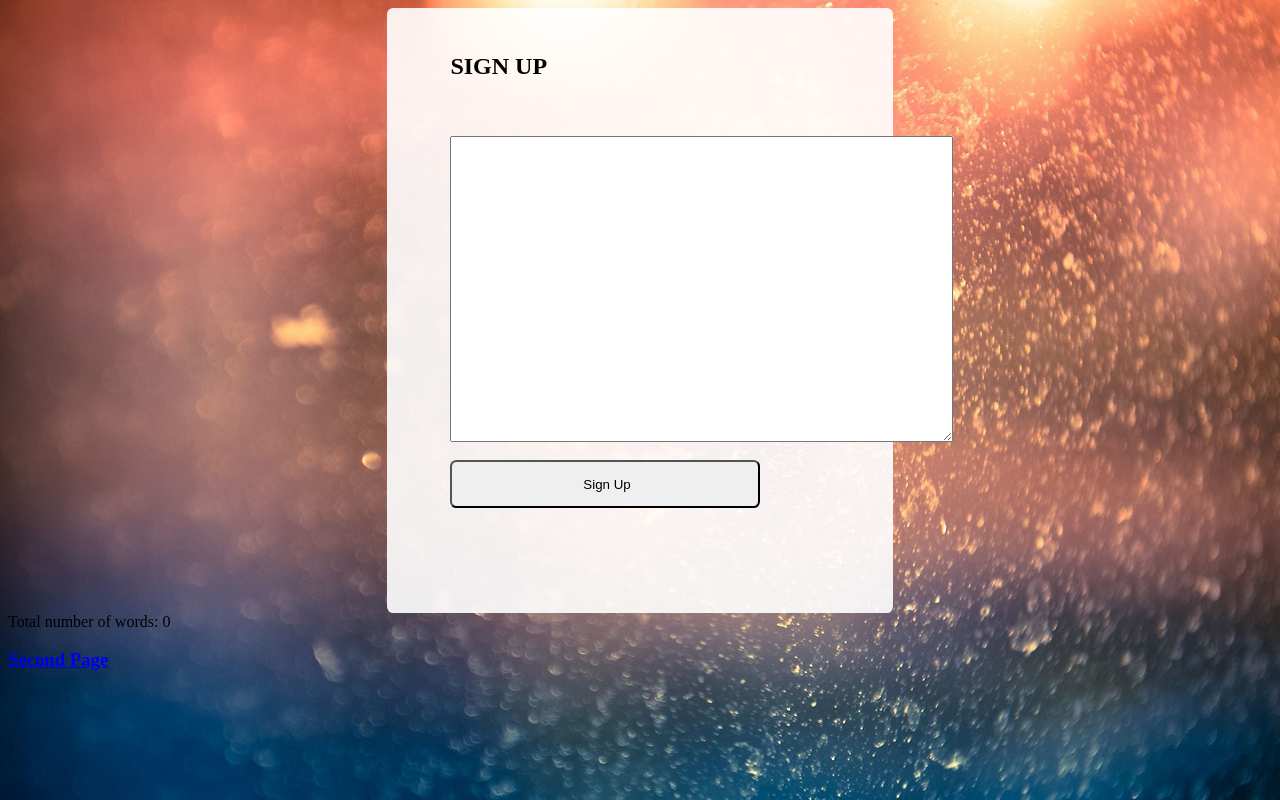
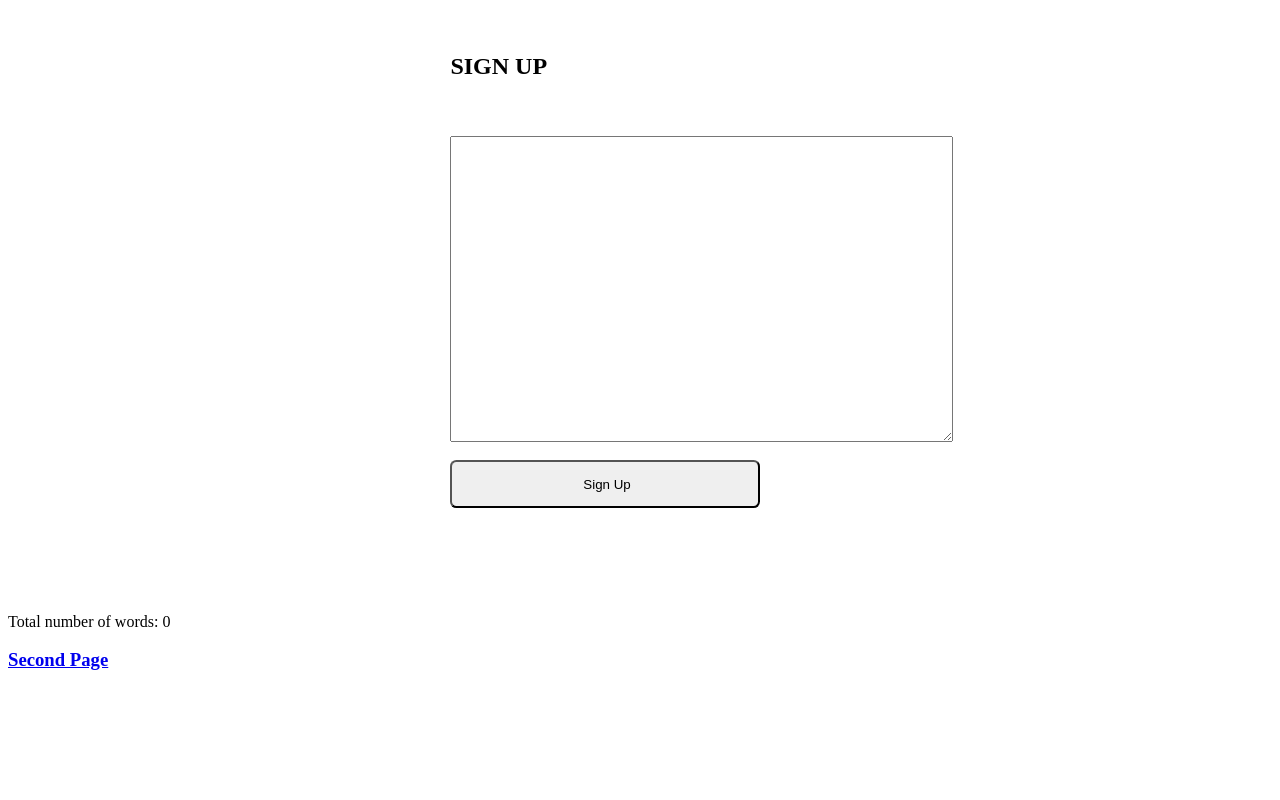
Before and after one commit to tobidada001/word-counter-pass-gen, a Django app: page / in a window 1280 px wide. Run offline with Django 4.2, Linux system fonts and the light colour scheme.

Commit message:
I've commited to the homepage

```diff
--- a/static/style.css
+++ b/static/style.css
@@ -1,7 +1,4 @@
 
-body{
-background-image: url(amazing.png);
-}
 #div{
     background-color: rgba(255,255,255, 0.9);
 
```
Also changed, not shown: db.sqlite3.
